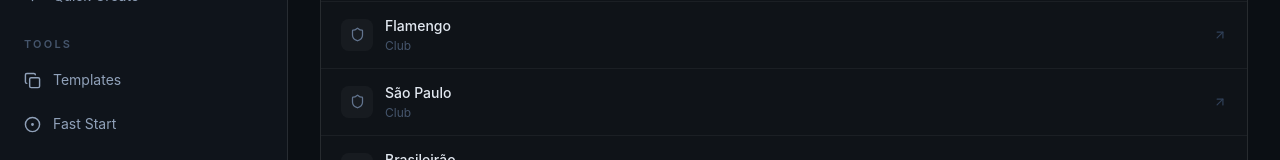
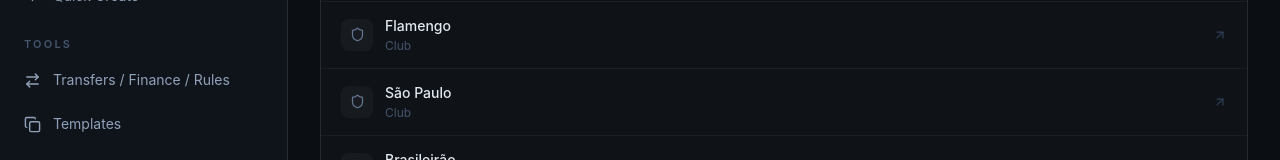
Before and after one commit to Mariani5472/football-game, a React (Vite) app in the folder src/apps/editor/: page / in a window 1280 px wide. Shown: the part 955-1115 px from the top of the page. Built offline with nearby package versions, Linux system fonts and the light colour scheme; no server answers.

Commit message:
feat(editor): add P3 domain rules navigation

```diff
--- a/src/apps/editor/src/shared/layout/EditorSidebar.tsx
+++ b/src/apps/editor/src/shared/layout/EditorSidebar.tsx
@@ -15,6 +15,7 @@
   Wrench,
   Plus,
   Copy,
+  ArrowRightLeft,
 } from "lucide-react";
 
 import type { EditorRoute } from "../../app/routes";
@@ -57,6 +58,7 @@
 ];
 
 const toolItems: NavItem[] = [
+  { id: "rules", label: "Transfers / Finance / Rules", icon: ArrowRightLeft },
   { id: "templates", label: "Templates", icon: Copy },
   { id: "fast-start", label: "Fast Start", icon: CircleDot },
   { id: "validation", label: "Validation", icon: CheckCircle2 },
```
